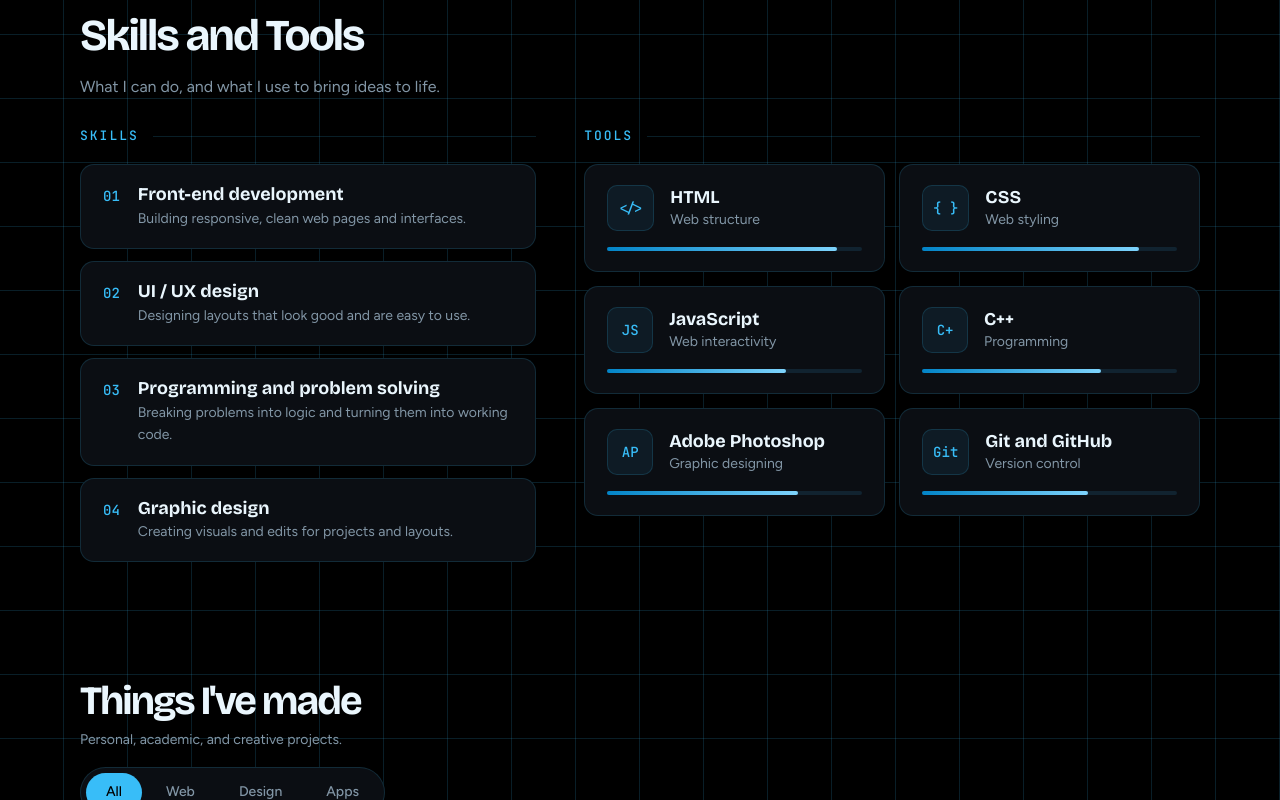
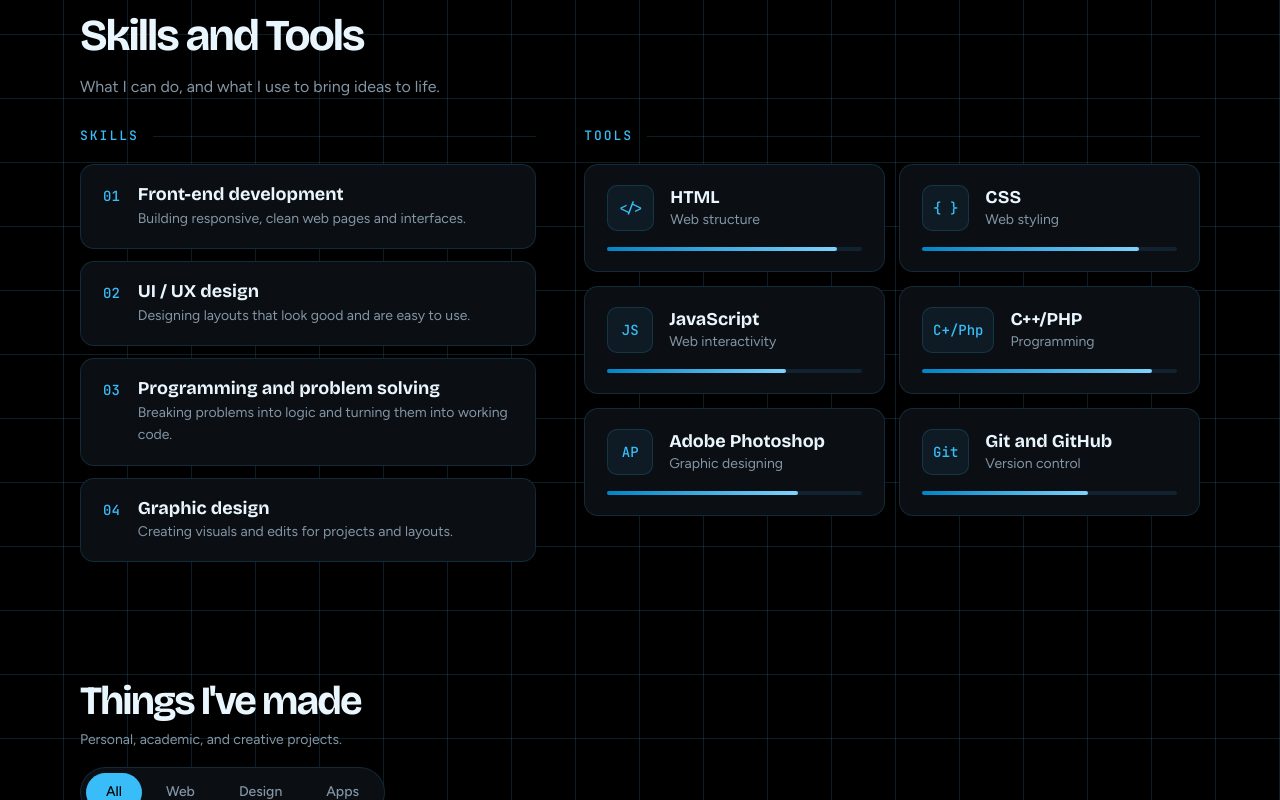
Before and after one commit to jaredevs/Acuyan-Project-1, a plain HTML site: page index.html in a window 1280 px wide. Shown: the part 1629-2429 px from the top of the page. Drawn offline with nearby package versions, Linux system fonts and the light colour scheme.

```diff
--- a/index.html
+++ b/index.html
@@ -206,10 +206,10 @@
                     </article>
 
                     <article class="skill-card" tabindex="0">
-                        <span class="skill-icon">C+</span>
-                        <h3>C++</h3>
+                        <span class="skill-icon">C+/Php</span>
+                        <h3>C++/PHP</h3>
                         <p>Programming</p>
-                        <div class="bar" style="--lvl:70%"></div>
+                        <div class="bar" style="--lvl:90%"></div>
                     </article>
 
                     <article class="skill-card" tabindex="0">
```
Also changed, not shown: 1 other file.
